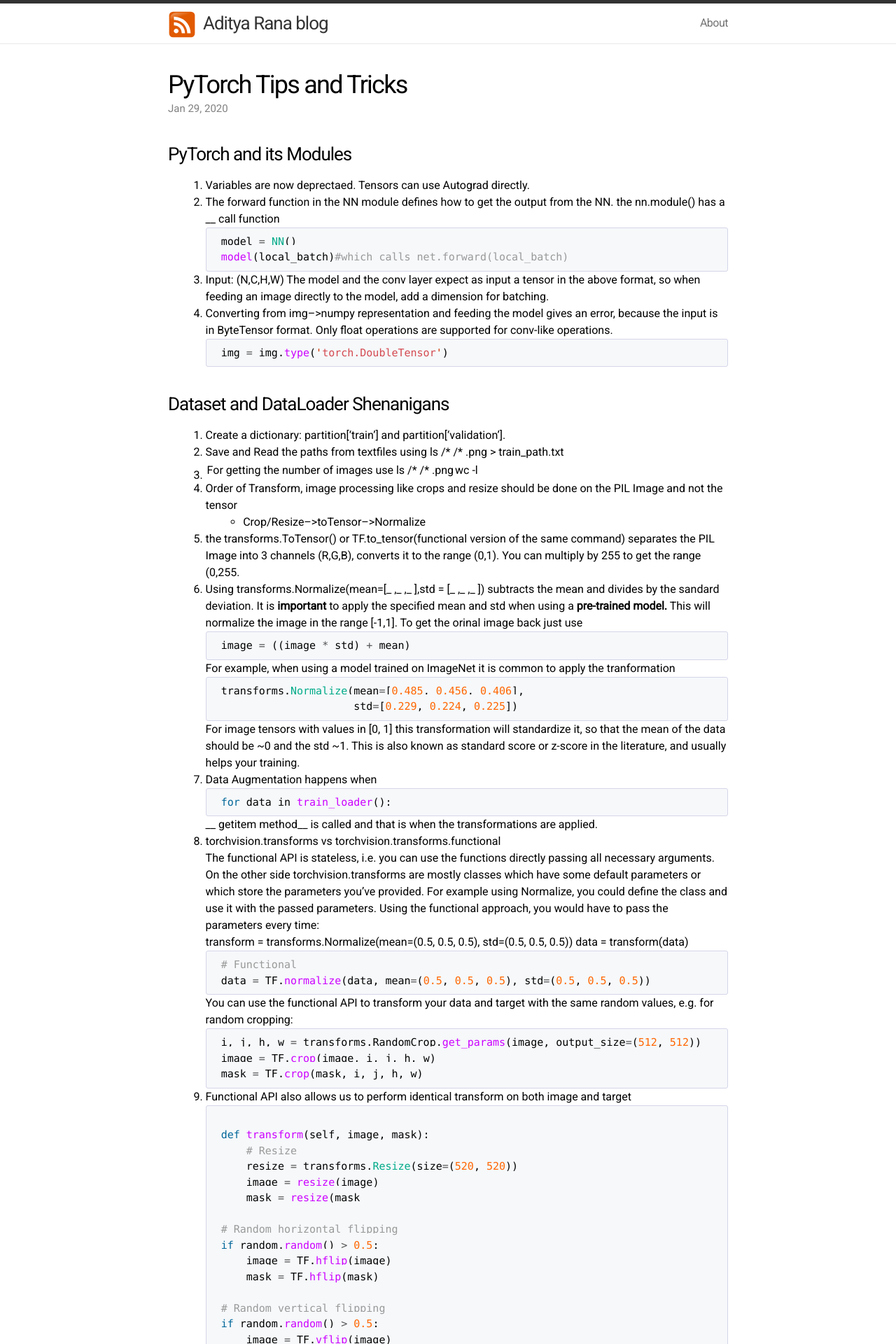
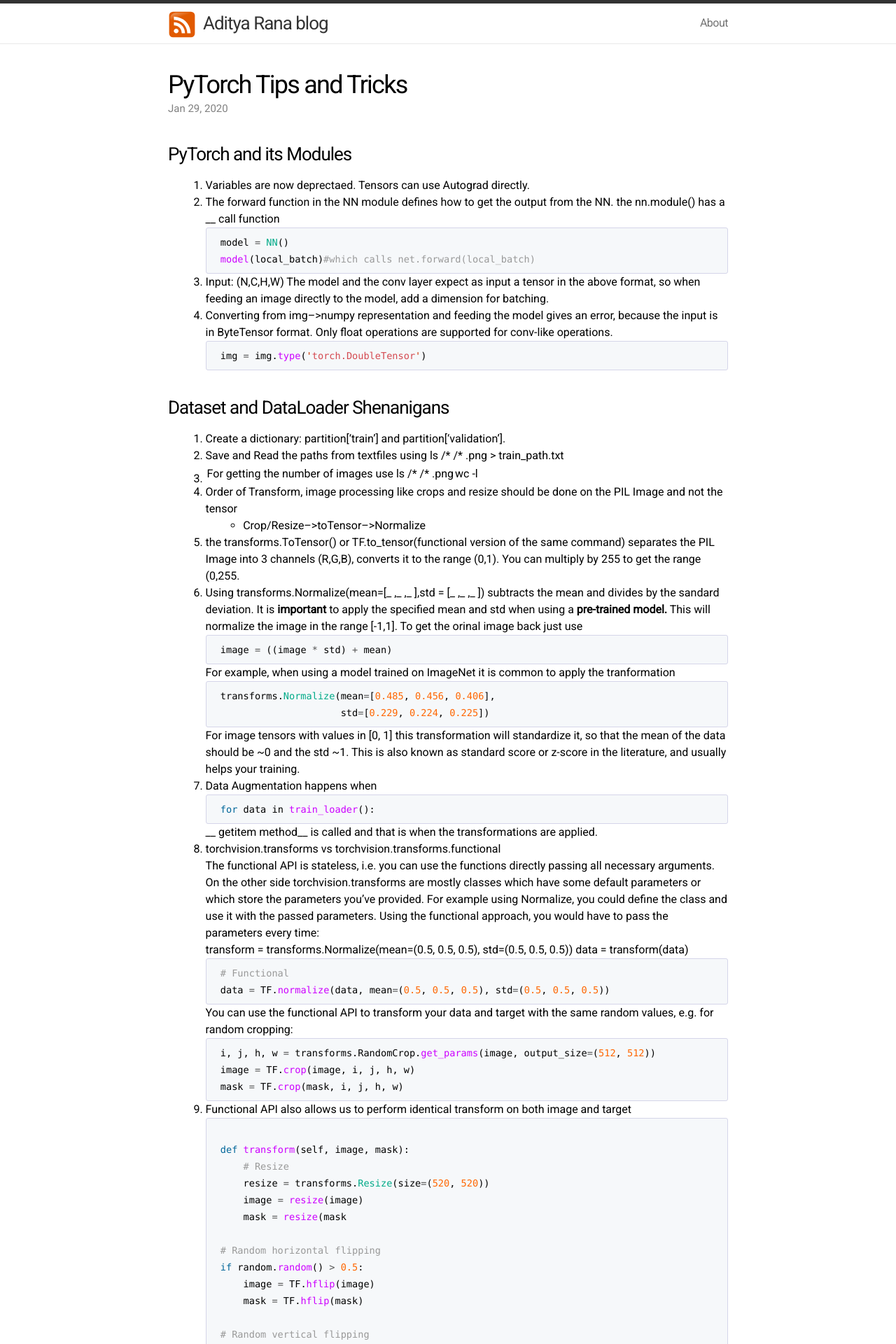
Before and after one commit to adityassrana/old_blog_template, a Jekyll site: the page built from _posts/2020-01-29-PyTorch-Tips.md, in a window 1280 px wide. Shown: the top 1920 px of the page at 70% size. Built offline with Jekyll 4.4.1, drawn with Linux system fonts in a browser that asks for light colours; some of the changed text lies outside the part shown.

Commit message:
change font-size to 85%

```diff
--- a/css/main.css
+++ b/css/main.css
@@ -226,6 +226,7 @@ a:visited { color: #205caa; }
 .post-content ol { padding-left: 2em; }
 
 .post pre,
+
 .post code {
   border: 1px solid #d5d5e9;
   background-color: #f6f8fa;
@@ -233,7 +234,7 @@ a:visited { color: #205caa; }
   -webkit-border-radius: 3px;
   -moz-border-radius: 3px;
   border-radius: 3px;
-  font-size: 15px;
+  font-size: 16px;
   overflow:auto;
   font-family: Consolas, Menlo, Monaco, Lucida Console, Liberation Mono, DejaVu Sans Mono, Bitstream Vera Sans Mono, Courier New, monospace, serif;
 }
@@ -249,6 +250,7 @@ a:visited { color: #205caa; }
   border: 0;
   padding-right: 0;
   padding-left: 0;
+  font-size: 85%;
 }
 
 /* terminal */
```
